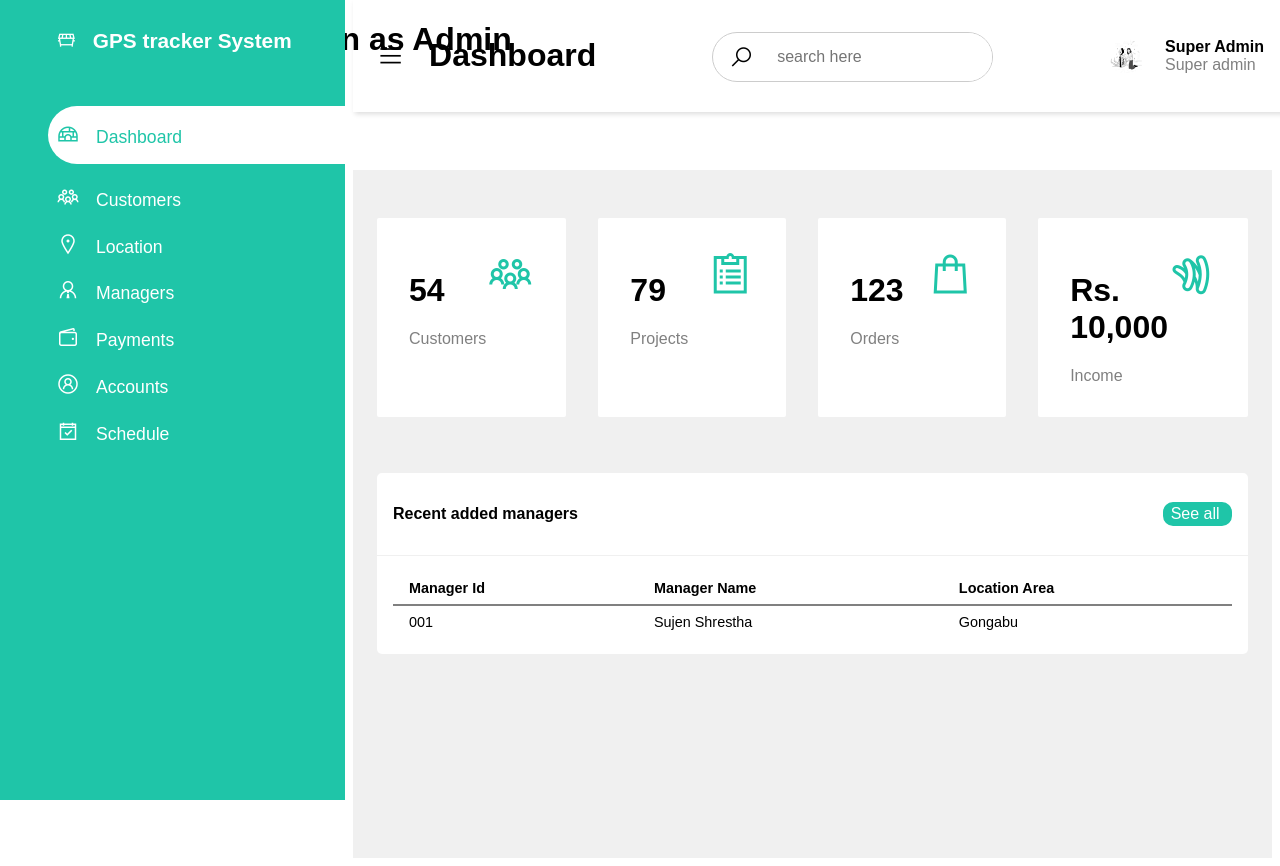
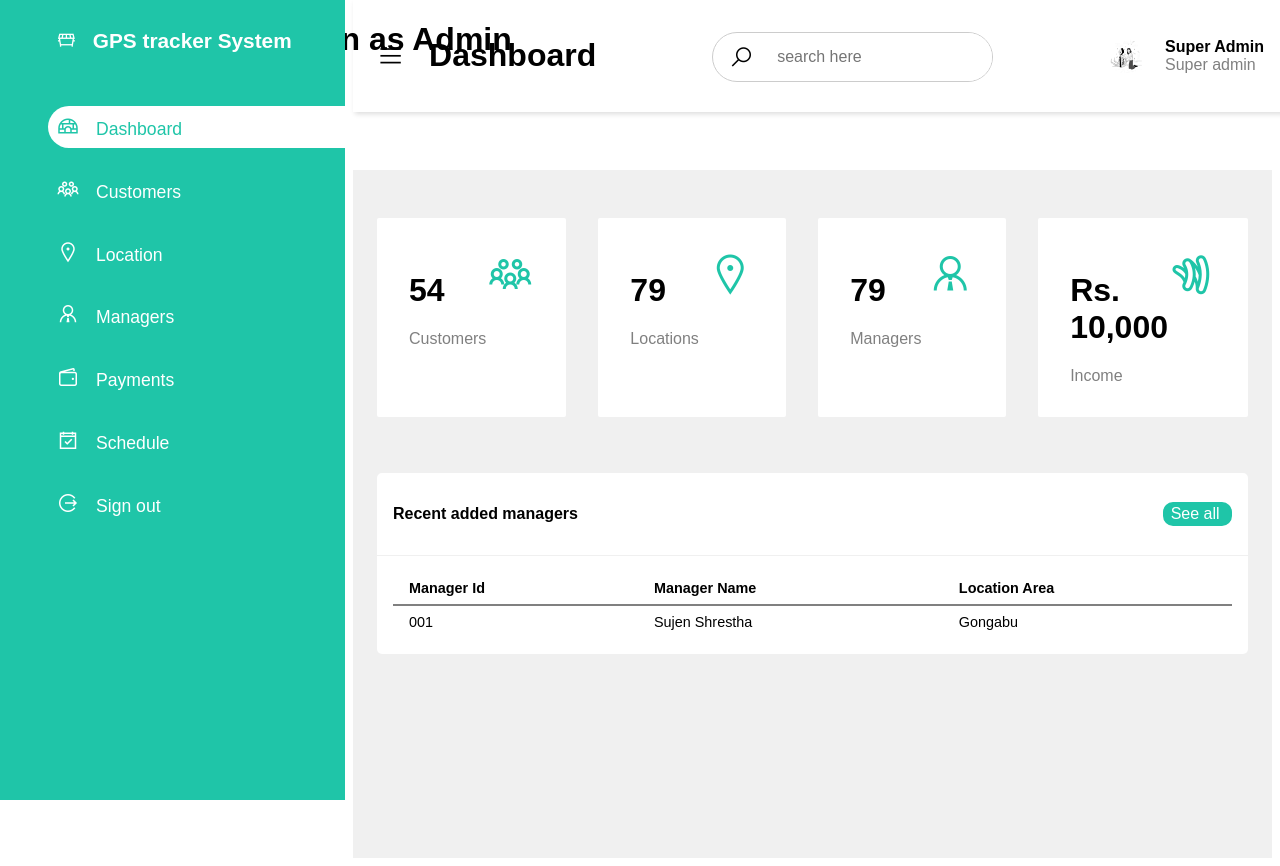
Before and after one commit to Sujen-Shrestha/GPS_tracking, a PHP site: page /adminpanel.php in a window 1280 px wide. Run offline with PHP 8.4, Linux system fonts and the light colour scheme; the visitor is signed in with stand-in values (Sample User, id 1); some libraries are stand-ins or nearby versions.

Commit message:
Changes made to admin panel

```diff
--- /dev/null
+++ b/admin/header1.php
@@ -0,0 +1,26 @@
+<!--Dashbaord ko top search ko area
+Must be placed inside main-content div-->
+
+
+
+            <header1>
+                <h1>
+                  <label for="nav-toggle">
+                        <span class="las la-bars"></span>
+                  </label>
+                  Dashboard
+                </h1>
+
+                <div class="search-wrapper">
+                  <span class="las la-search"></span>
+                  <input type="search" placeholder="search here">
+                </div>
+
+                <div class="user-wrapper">
+                        <img src="images/admin.png" width="40px" height="40px" alt="admin-photo">
+                        <div>
+                              <h4>Super Admin</h4>
+                              <small>Super admin</small>
+                        </div>
+                </div>
+            </header1>
--- /dev/null
+++ b/admin/sidebar.php
@@ -0,0 +1,51 @@
+<!--Admin ko sidebar ko part ko code-->
+
+<div class="sidebar">
+            <div class="sidebar-brand">
+                  <h2><span class="las la-dumpster"></span><span>GPS tracker System</span></h2>
+            </div>
+            <div class="sidebar-menu">
+                  <ul>
+                        <li>
+                              <a href="#" class="active"><span class="las la-igloo" ></span><span>Dashboard</span></a>
+                        </li>
+                        <li>
+                              <a href="#" class="in-active" ><span class="las la-users" ></span><span>Customers</span></a>
+                        </li>
+                        <li>
+                              <a href="#" class="in-active"><span class="las la-map-marker" ></span><span>Location</span></a>
+                        </li>
+                        <li>
+                              <a href="#" class="in-active" ><span class="las la-user-tie" ></span><span>Managers</span></a>
+                        </li>
+                        <li>
+                              <a href="#" class="in-active" ><span class="las la-wallet" ></span><span>Payments</span></a>
+                        </li>
+                        <li>
+                              <a href="#" class="in-active" ><span class="las la-calendar-check" ></span><span>Schedule</span></a>
+                        </li>
+                        <li>
+                              <a href="#" class="in-active" ><span class="las la-sign-out-alt" ></span><span>Sign out</span></a>
+                        </li>
+                  </ul>
+            </div>
+      </div>
+
+      <script src="https://ajax.googleapis.com/ajax/libs/jquery/1.10.1/jquery.min.js"></script>
+      <script>
+        $(document).ready(function () {
+            $('.sidebar-menu ul li a').click(function () {
+                console.log('yeta vitra cha');
+                $('.sidebar-menu ul li a').removeClass('active');       //Remove active class from all tags
+                $('.sidebar-menu ul li a').addClass('in-active');       // ADD CLASS TO ALL THE TAGS.
+
+                if ($(this).hasClass('in-active')) {    // CHECK IF THE TAG HAS 'in-active' CLASS.
+                    console.log('yeta pani vitra cha');
+
+                    $(this)
+                        .removeClass('in-active')
+                        .addClass('active');
+                }
+            })
+        });
+    </script>
--- a/adminpanel.php
+++ b/adminpanel.php
@@ -34,58 +34,9 @@ session_start();
             <h1>Hello you are logged in as Admin</h1>
       <?php endif; ?>
       <input type="checkbox" id="nav-toggle">
-      <div class="sidebar">
-            <div class="sidebar-brand">
-                  <h2><span class="las la-dumpster"></span><span>GPS tracker System</span></h2>
-            </div>
-            <div class="sidebar-menu">
-                  <ul>
-                        <li>
-                              <a href="" class="active"><span class="las la-igloo" ></span><span>Dashboard</span></a>
-                        </li>
-                        <li>
-                              <a href=""><span class="las la-users" ></span><span>Customers</span></a>
-                        </li>
-                        <li>
-                              <a href=""><span class="las la-map-marker" ></span><span>Location</span></a>
-                        </li>
-                        <li>
-                              <a href=""><span class="las la-user-tie" ></span><span>Managers</span></a>
-                        </li>
-                        <li>
-                              <a href=""><span class="las la-wallet" ></span><span>Payments</span></a>
-                        </li>
-                        <li>
-                              <a href=""><span class="las la-user-circle" ></span><span>Accounts</span></a>
-                        </li>
-                        <li>
-                              <a href=""><span class="las la-calendar-check" ></span><span>Schedule</span></a>
-                        </li>
-                  </ul>
-            </div>
-      </div>
+      <?php include './admin/sidebar.php';?>
       <div class="main-content">
-            <header1>
-                <h1>
-                  <label for="nav-toggle">
-                        <span class="las la-bars"></span>
-                  </label>
-                  Dashboard
-                </h1>
-
-                <div class="search-wrapper">
-                  <span class="las la-search"></span>
-                  <input type="search" placeholder="search here">
-                </div>
-
-                <div class="user-wrapper">
-                        <img src="images/admin.png" width="40px" height="40px" alt="admin-photo">
-                        <div>
-                              <h4>Super Admin</h4>
-                              <small>Super admin</small>
-                        </div>
-                </div>
-            </header1>
+            <?php include './admin/header1.php';?>
             <main>
                   <div class="cards">
                         <div class="card-single">
@@ -100,19 +51,19 @@ session_start();
                         <div class="card-single">
                               <div>
                                   <h1>79</h1>
-                                  <span>Projects</span>
+                                  <span>Locations</span>
                               </div>
                               <div>
-                                    <span class="las la-clipboard-list"></span>
+                                    <span class="las la-map-marker"></span>
                               </div>
                         </div>
                         <div class="card-single">
                               <div>
-                                  <h1>123</h1>
-                                  <span>Orders</span>
+                                  <h1>79</h1>
+                                  <span>Managers</span>
                               </div>
                               <div>
-                                    <span class="las la-shopping-bag"></span>
+                                    <span class="las la-user-tie"></span>
                               </div>
                         </div>
                         <div class="card-single">
--- a/css/style.css
+++ b/css/style.css
@@ -565,8 +565,8 @@ form.form1 {
 
 .sidebar-menu a:hover{
   background: #fff;
-  padding-top: 1rem;
-  padding-bottom: 1rem;
+  padding-top: .5rem;
+  padding-bottom: .5rem;
   color: var(--blue);
   border-radius: 30px 0px 0px 30px;
   overflow-x: hidden;
@@ -579,13 +579,14 @@ form.form1 {
   color: #fff;
   font-size: 1.1rem;
   z-index: 100;
-
+  padding-top: .5rem;
+  padding-bottom: .5rem;
 }
 
 .sidebar-menu a.active {
   background: #fff;
-  padding-top: 1rem;
-  padding-bottom: 1rem;
+  padding-top: .5rem;
+  padding-bottom: .5rem;
   color: var(--primary);
   border-radius: 30px 0px 0px 30px;
 }
```
